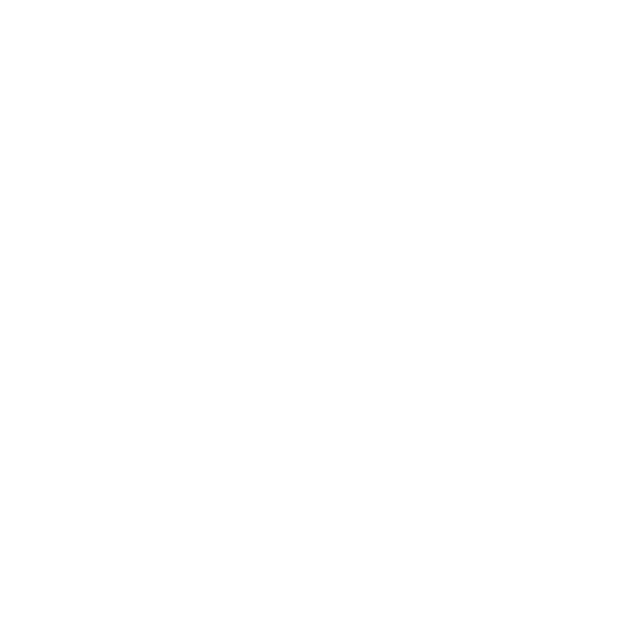
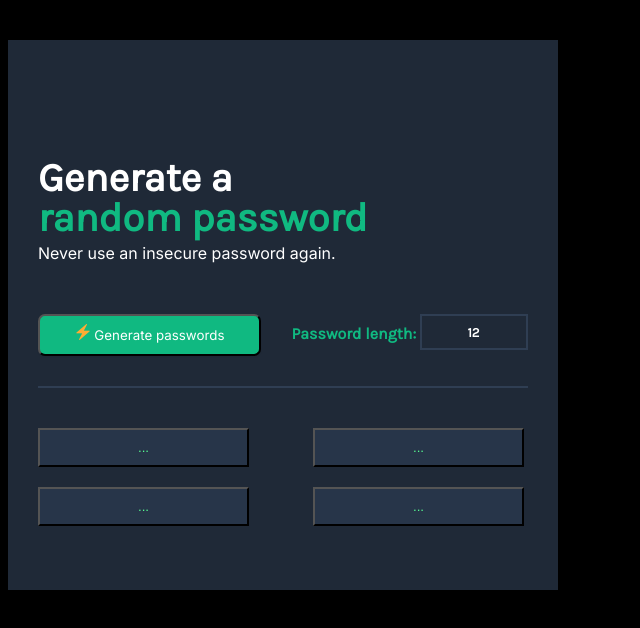
Before and after one commit to ColdDeadFingers/password-generator, a plain HTML site: page index.html in a window 1280 px wide. Shown: the whole page, without its empty margins (0-640 px from the left). Drawn offline with Linux system fonts and the light colour scheme.

Commit message:
complete functional password generator

```diff
--- a/index.html
+++ b/index.html
@@ -4,9 +4,40 @@
     <meta charset="UTF-8">
     <meta http-equiv="X-UA-Compatible" content="IE=edge">
     <meta name="viewport" content="width=device-width, initial-scale=1.0">
+    <link rel="stylesheet" href="style.css">
+    <link rel="icon" type="image/png" sizes="16x16" href="lightning.png">
+
     <title>Password Generator</title>
 </head>
 <body>
+    <main>
+        <div class="thebox">
+            <div class="hero">
+                <p class="herotext">Generate a <br> <span class="green-text"> random password</span></p>
+                <p class="hint">Never use an insecure password again.</p>
+            </div>
 
+            <div class="spec">
+                <button class="generate-btn" onclick="fillButtons();">
+                    <img class= "static" src="lightning.png" alt="static"> Generate passwords
+                </button>
+
+                <label class="pw-label" for="pw-len">Password length: </label>
+                <input type="number" id="pw-len" class="pwdlen" value="12">
+            </div>
+
+
+            <hr>
+
+            <div class="pwd-area">
+                <button  class="pwd-btn" id="pw1" onclick="copyPassword1();">...</button>
+                <button  class="pwd-btn" id="pw2" onclick="copyPassword2();">...</button>
+                <button  class="pwd-btn" id="pw3" onclick="copyPassword3();">...</button>
+                <button  class="pwd-btn" id="pw4" onclick="copyPassword4();">...</button>
+            </div>
+
+        </div>
+    </main>
 </body>
+<script src="index.js"></script>
 </html>
--- a/index.js
+++ b/index.js
@@ -0,0 +1,47 @@
+let possibleChars = ["A", "B", "C", "D", "E", "F", "G", "H", "I", "J", "K", "L", "M", "N", "O", "P", "Q", "R", "S", "T", "U", "V", "W", "X", "Y","Z",
+                    "a", "b", "c", "d", "e", "f", "g", "h", "i", "j", "k", "l", "m", "n", "o", "p", "q", "r", "s", "t", "u", "v", "w", "x", "y","z",
+                    0, 1, 2, 3, 4, 5, 6, 7, 8, 9,
+                    "`", "~", "!", "@", "#", "$", "%", "^", "&", "(", ")", "_", "-", "+", "," ,">", "/", ":", ";" , "'", "/", "?"
+
+]
+
+ function fillButtons(){
+     document.getElementById("pw1").textContent = generatePassword()
+     document.getElementById("pw2").textContent = generatePassword()
+     document.getElementById("pw3").textContent = generatePassword()
+     document.getElementById("pw4").textContent = generatePassword()
+ }
+
+function generatePassword(){
+    let passwordlen = document.getElementById("pw-len").value
+    let indexArray =[]
+    let password = ""
+
+    for(let i = 0; i < passwordlen; i++){
+        item =Math.floor(Math.random() * 84)
+        indexArray.push(item)
+    }
+
+    for(let i = 0; i < indexArray.length; i++){
+        password += possibleChars[indexArray[i]]
+    }
+
+    return password
+}
+
+function copyPassword1() {
+    navigator.clipboard.writeText(document.getElementById("pw1").textContent);
+    alert("Copied");
+  }
+function copyPassword2() {
+    navigator.clipboard.writeText(document.getElementById("pw2").textContent);
+    alert("Copied");
+  }
+function copyPassword3() {
+    navigator.clipboard.writeText(document.getElementById("pw3").textContent);
+    alert("Copied");
+  }
+function copyPassword4() {
+    navigator.clipboard.writeText(document.getElementById("pw4").textContent);
+    alert("Copied");
+  }
--- a/style.css
+++ b/style.css
@@ -0,0 +1,108 @@
+@import url("https://fonts.googleapis.com/css2?family=Karla&display=swap");
+@import url("https://fonts.googleapis.com/css2?family=Inter&display=swap");
+
+body {
+  background-color: black;
+}
+
+.thebox {
+  width: 550px;
+  height: 550px;
+  top: 64px;
+  left: 62px;
+
+  background: #1f2937;
+}
+
+.herotext {
+  padding-top: 118px;
+  margin-left: 30px;
+  color: white;
+  font-size: 40px;
+  text-align: left;
+  line-height: 40px;
+  font-family: "Karla";
+  font-weight: 800;
+}
+
+.green-text {
+  color: #10b981;
+}
+
+.hint {
+  margin-top: -40px;
+  color: white;
+  margin-left: 30px;
+  font-family: "Inter";
+  font-weight: 200;
+  line-height: 30px;
+}
+
+.spec {
+  display: grid;
+  grid-template-columns: 2;
+  grid-auto-flow: column;
+}
+
+.generate-btn {
+  margin-top: 30px;
+  margin-left: 30px;
+  width: 223px;
+  height: 42px;
+  text-align: center;
+  background: #10b981;
+  color: white;
+  font-family: "Inter";
+  font-weight: 500;
+  border-radius: 7px;
+  box-shadow: 0px 1px 2px rgba(0, 0, 0, 0.05);
+  text-align: center;
+  padding-bottom: 5px;
+}
+
+.pw-label {
+  margin-top: 40px;
+  margin-left: 30px;
+  color: #10b981;
+  font-family: "Karla";
+  font-weight: 800;
+  margin-right: 3px;
+}
+
+.pwdlen {
+  margin-top: 30px;
+  margin-right: 30px;
+  height: 30px;
+  width: 100px;
+  border: 2px solid #2f3e53;
+  background: #1f2937;
+  color: white;
+  font-family: "Karla";
+  font-weight: 800;
+  text-align: center;
+}
+
+input[type="number"]::-webkit-inner-spin-button,
+input[type="number"]::-webkit-outer-spin-button {
+  -webkit-appearance: none;
+  margin: 0;
+}
+
+hr {
+  margin: 30px;
+  height: 0px;
+  border: 1px solid #2f3e53;
+}
+
+.pwd-area {
+  display: grid;
+  grid-template-columns: auto auto;
+}
+
+.pwd-btn {
+  width: 211px;
+  height: 39px;
+  margin: 10px 10px 10px 30px;
+  background: #273549;
+  color: #55f991;
+}
```
Also changed, not shown: lightning.png (added).
